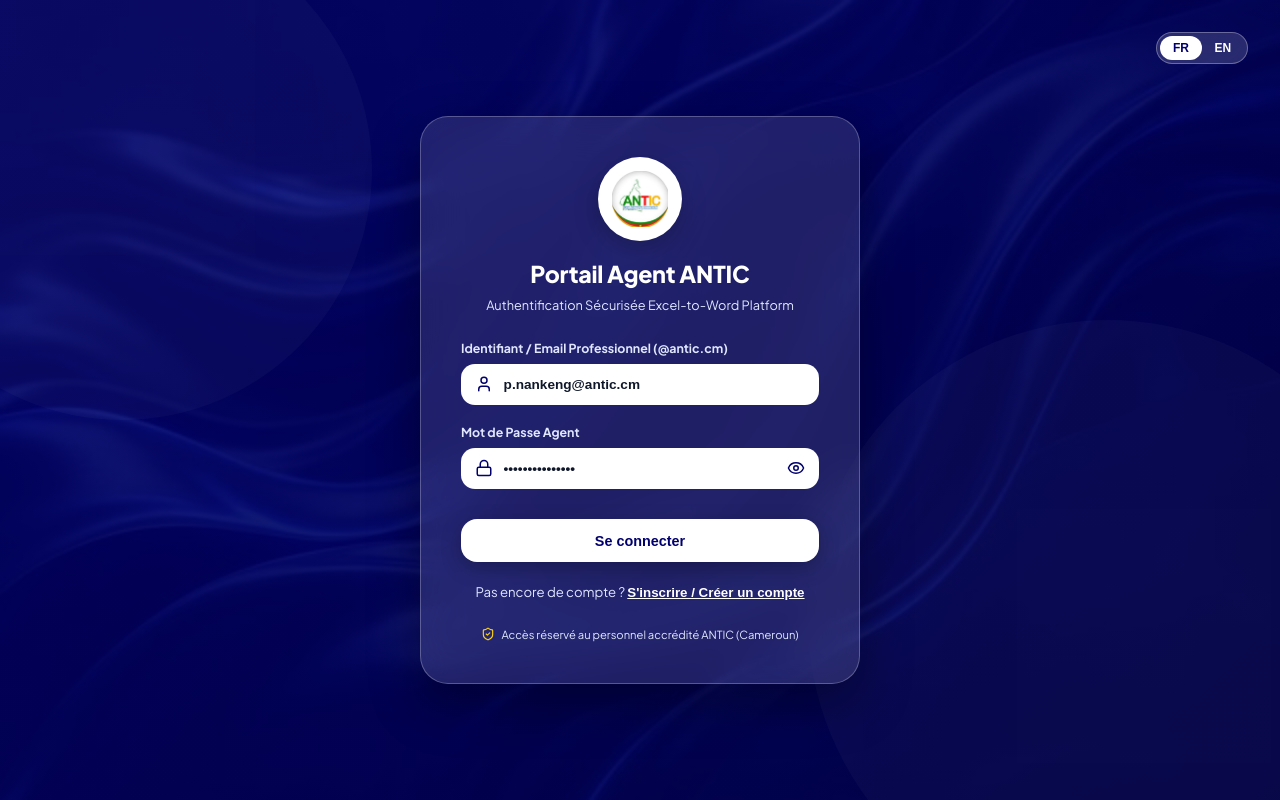
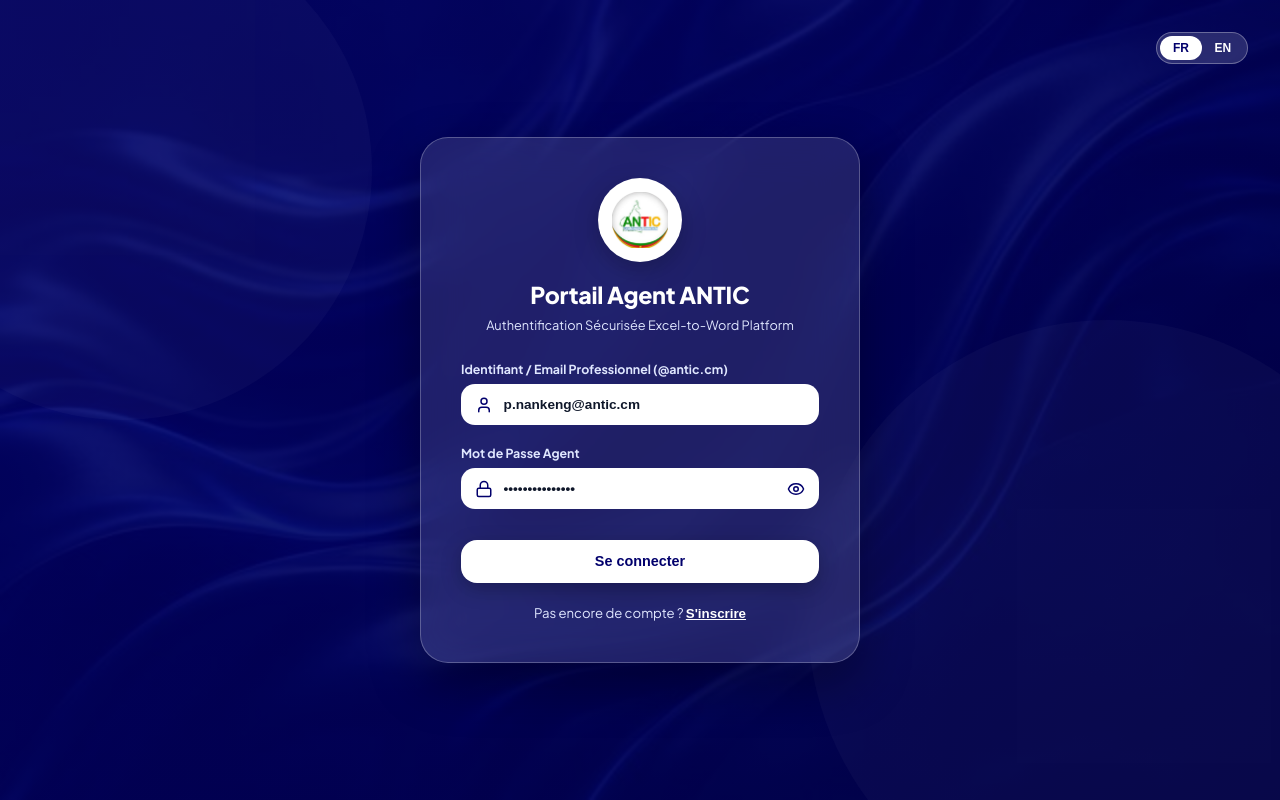
Before and after one commit to NankengMarcelle/Projet-Excel_Word, a React app in the folder frontend/: page / in a window 1280 px wide. Built offline with nearby package versions, Linux system fonts and the light colour scheme; the HTML template or start-up script is replaced by a standard one.

Commit message:
fix: login text, cell dimensions min size, and formula bar enter key listener

```diff
--- a/frontend/src/components/FortuneSheetEditor.jsx
+++ b/frontend/src/components/FortuneSheetEditor.jsx
@@ -447,12 +447,12 @@
         const handleMouseMove = (e) => {
             if (resizingCol) {
                 const diff = e.clientX - resizingCol.startX;
-                const newW = Math.max(40, resizingCol.startWidth + diff);
+                const newW = Math.max(5, resizingCol.startWidth + diff);
                 setColWidths(prev => ({ ...prev, [resizingCol.cIdx]: newW }));
             }
             if (resizingRow) {
                 const diff = e.clientY - resizingRow.startY;
-                const newH = Math.max(20, resizingRow.startHeight + diff);
+                const newH = Math.max(5, resizingRow.startHeight + diff);
                 setRowHeights(prev => ({ ...prev, [resizingRow.rIdx]: newH }));
             }
         };
@@ -2156,7 +2156,7 @@
                     <Equal size={16} />
                 </button>
 
-                <input type="text" value={cellInputValue} onChange={(e) => handleCellValueChange(e.target.value)} placeholder="Éditer la cellule active..." style={{ flex: 1, height: '30px', padding: '0 0.75rem', border: '1px solid #CBD5E1', borderRadius: '6px', fontSize: '0.825rem', outline: 'none', fontFamily: fontFamily }} />
+                <input type="text" value={cellInputValue} onChange={(e) => handleCellValueChange(e.target.value)} onKeyDown={(e) => { if (e.key === 'Enter') commitCellEdit(); }} placeholder="Éditer la cellule active..." style={{ flex: 1, height: '30px', padding: '0 0.75rem', border: '1px solid #CBD5E1', borderRadius: '6px', fontSize: '0.825rem', outline: 'none', fontFamily: fontFamily }} />
             </div>
 
             {/* Grid Table Canvas */}
--- a/frontend/src/components/LoginView.jsx
+++ b/frontend/src/components/LoginView.jsx
@@ -306,14 +306,10 @@
                                 onClick={() => setIsSignUp(true)}
                                 style={{ background: 'none', border: 'none', color: '#FFFFFF', fontWeight: 800, textDecoration: 'underline', cursor: 'pointer' }}
                             >
-                                {lang === 'fr' ? "S'inscrire / Créer un compte" : "Sign Up / Create Account"}
+                                {lang === 'fr' ? "S'inscrire" : "Sign Up"}
                             </button>
                         </span>
                     )}
-                </div>
-
-                <div style={{ display: 'flex', alignItems: 'center', gap: '6px', fontSize: '0.7rem', color: '#E0E7FF', marginTop: '1.5rem' }}>
-                    <ShieldCheck size={14} color="#FCD116" /> {lang === 'fr' ? "Accès réservé au personnel accrédité ANTIC (Cameroun)" : "Restricted access for accredited ANTIC personnel (Cameroon)"}
                 </div>
 
             </div>
```
